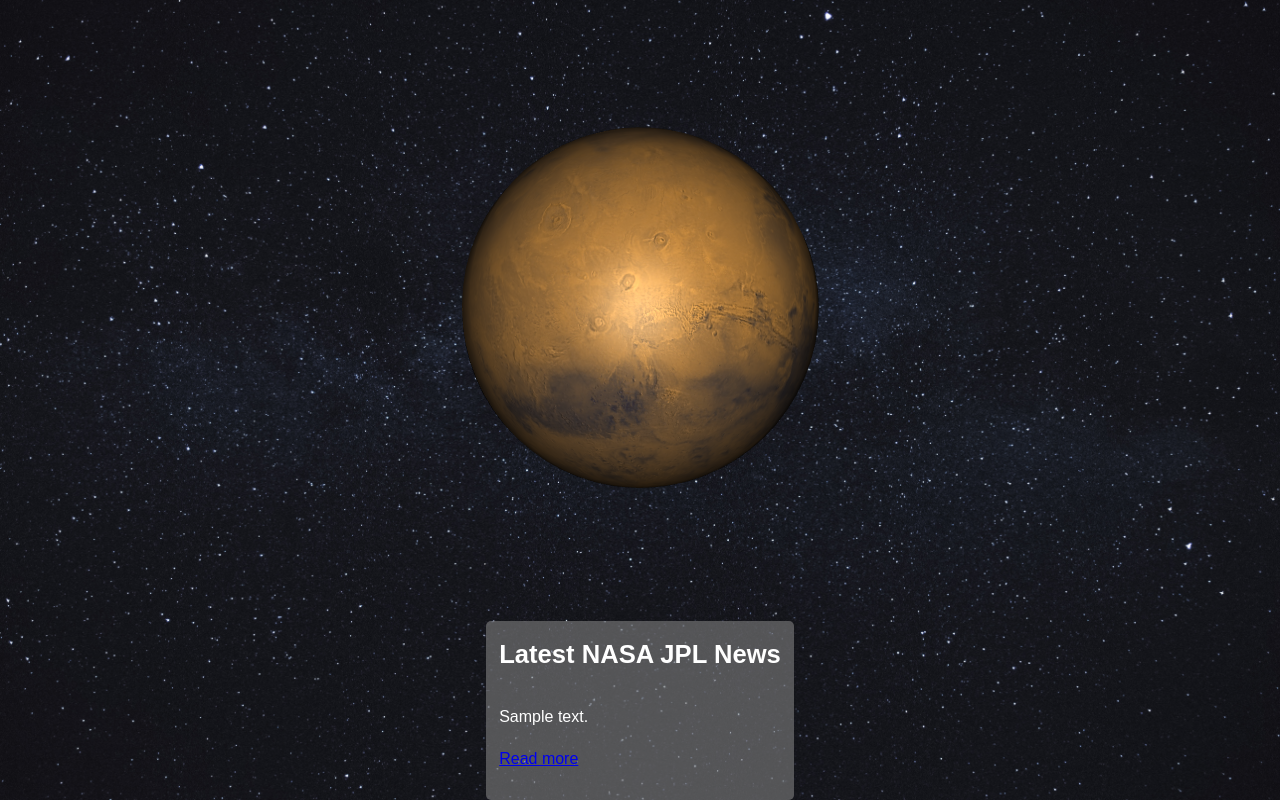
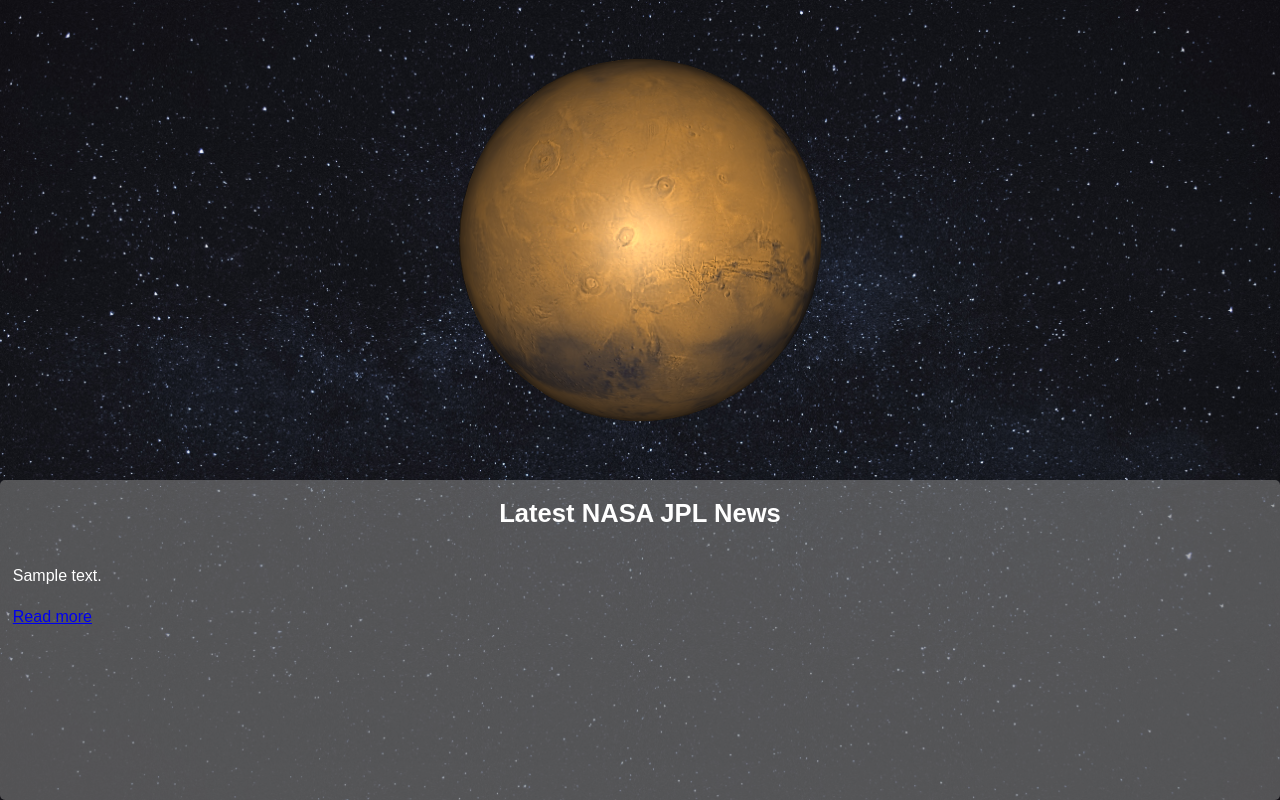
Before and after one commit to HunterTTP/nasa-jpl-news-recap, a Flask app: template templates/index.html in a window 1280 px wide. Run offline with Flask 2, Linux system fonts and the light colour scheme; the template is opened without the code that fills it: most values are stand-ins (such as "Sample title", 1, 10 or a date in 2020).

Commit message:
Now globe and news spit the space on screen 60/40 automatically

```diff
--- a/static/css/style.css
+++ b/static/css/style.css
@@ -1,15 +1,20 @@
+.main-wrapper {
+    display: flex;
+    flex-direction: column;
+    height: 100%;
+}
+
 #globe-container {
-    position: absolute;
-    top: 0;
-    left: 0;
+    position: relative;
     width: 100%;
-    height: 100%;
+    height: 60%;
 }
 
 body {
     font-family: Arial, sans-serif;
     line-height: 1.6;
     color: #fff;
+    background-image: url('/static/textures/space.jpg');
     background-size: cover;
     background-position: center;
     background-repeat: no-repeat;
@@ -18,7 +23,7 @@ body {
     margin: 0;
     display: flex;
     justify-content: center;
-    align-items: flex-end;
+    flex-direction: column;
 }
 
 html {
@@ -31,8 +36,11 @@ html {
     background-color: rgba(128, 128, 128, 0.6);
     border-radius: 5px;
     z-index: 1;
+    width: 100%;
+    height: 40%;
+    overflow-y: auto;
+    box-sizing: border-box;
 }
-
 
 h1 {
     font-size: 2vw;
--- a/static/js/globe.js
+++ b/static/js/globe.js
@@ -4,5 +4,4 @@ function createGlobe() {
     const globeMaterial = new THREE.MeshPhongMaterial({ map: globeTexture });
     globe = new THREE.Mesh(globeGeometry, globeMaterial);
     scene.add(globe);
-    globe.position.set(0,0.5,0)
 }
--- a/static/js/init.js
+++ b/static/js/init.js
@@ -5,16 +5,17 @@ function initThreeJs(satelliteData) {
 
     // Set up the scene
     scene = new THREE.Scene();
-    scene.background = new THREE.TextureLoader().load('/static/textures/space.jpg');
 
     // Set up the camera
     camera = new THREE.PerspectiveCamera(60, container.clientWidth / container.clientHeight, 0.1, 2000);
-    camera.position.z = 4;
+    camera.position.z = 2.5;
 
     // Set up the renderer
-    renderer = new THREE.WebGLRenderer({ antialias: true });
+    renderer = new THREE.WebGLRenderer({ antialias: true, alpha: true });
+    renderer.setClearColor(0x000000, 0);
     renderer.setSize(container.clientWidth, container.clientHeight);
     container.appendChild(renderer.domElement);
+
 
     // Add the globe to the scene
     createGlobe();
--- a/templates/index.html
+++ b/templates/index.html
@@ -10,9 +10,6 @@
 </head>
 <body>
     <div id="globe-container"></div>
-    <script src="{{ url_for('static', filename='js/globe.js') }}"></script>
-    <script src="{{ url_for('static', filename='js/init.js') }}"></script>
-    <script>initThreeJs()</script>
     <div class="container">
         <h1>Latest NASA JPL News</h1>
         <p>{{ summary }}</p>
@@ -20,5 +17,8 @@
             <a href="{{ press_release_url }}" target="_blank">Read more</a>
         </p>
     </div>
+    <script src="{{ url_for('static', filename='js/init.js') }}"></script>
+    <script src="{{ url_for('static', filename='js/globe.js') }}"></script>
+    <script>initThreeJs()</script>
 </body>
 </html>
```
